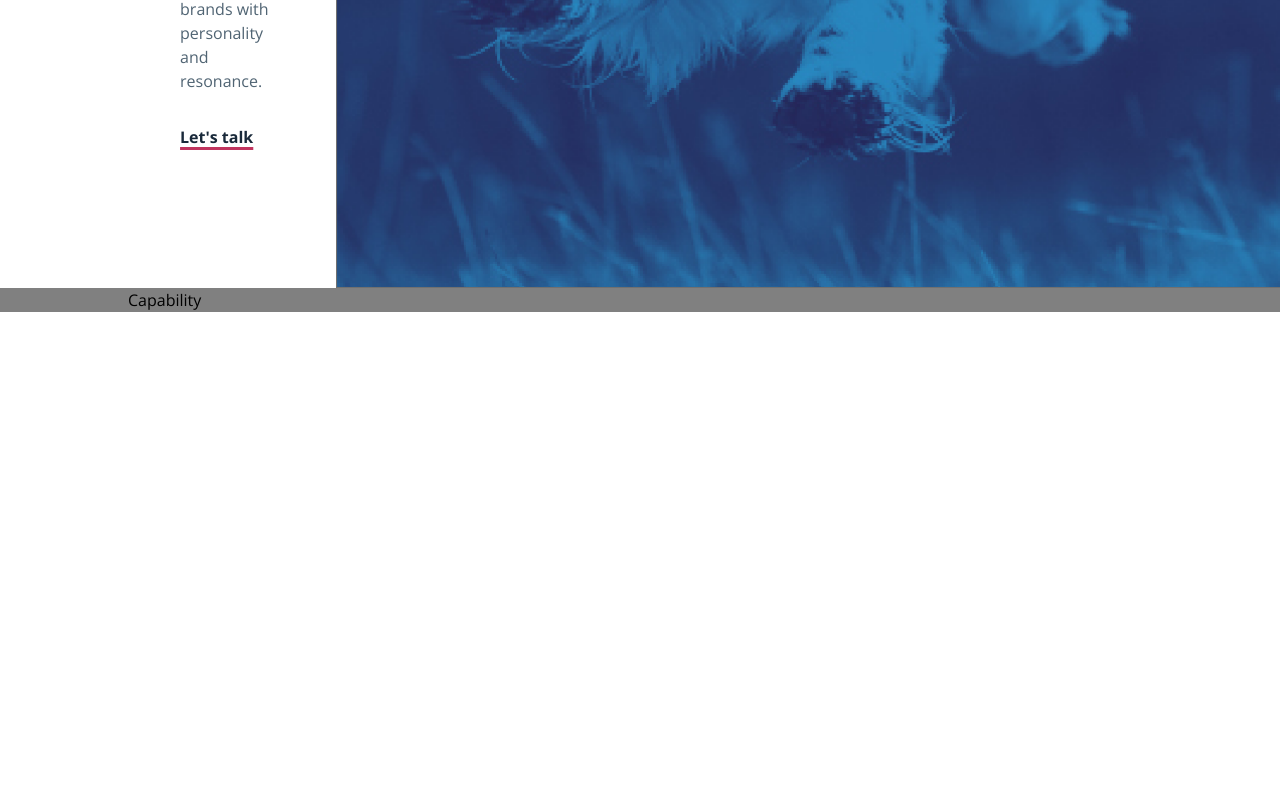
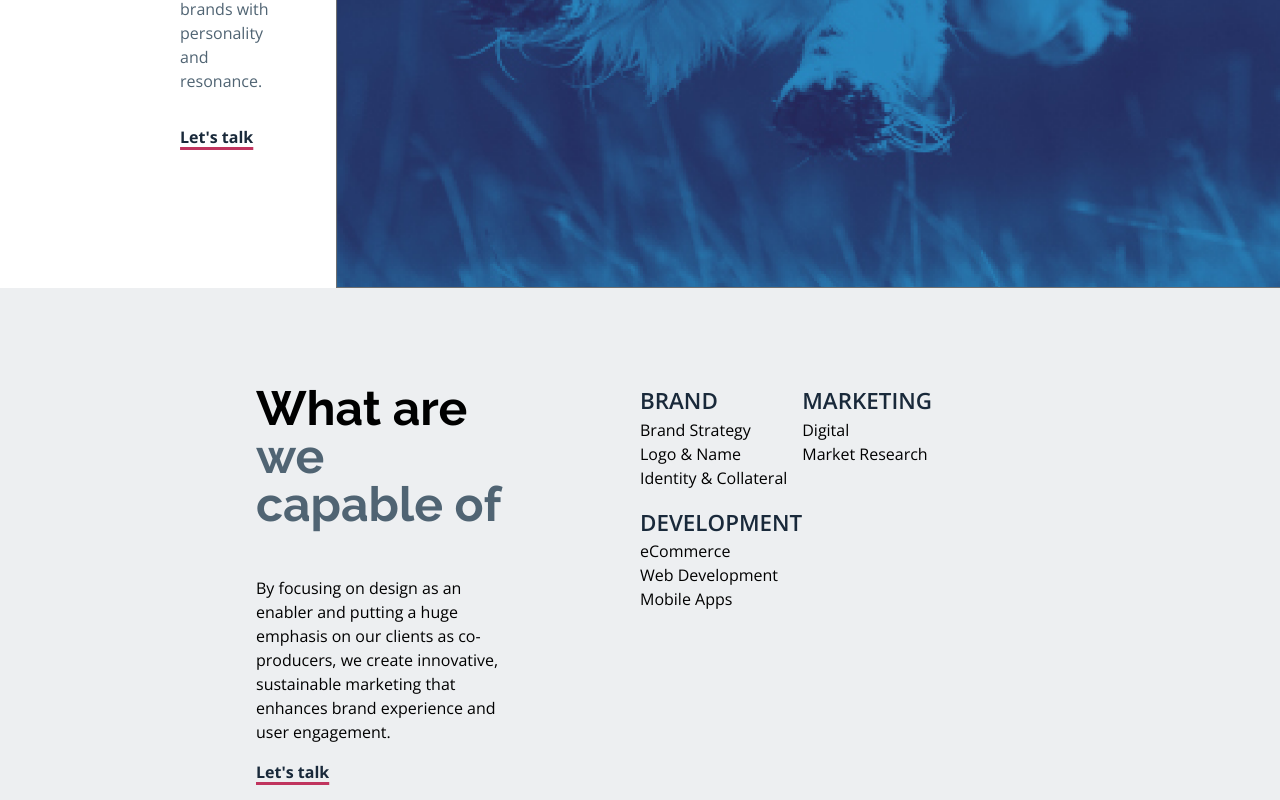
Before and after one commit to Floony7/design-site-project, a React (Vite) app: page / in a window 1280 px wide. Shown: the part 799-1599 px from the top of the page. Before the commit the page ends 1111 px from the top, so only its background shows below. Built offline with nearby package versions, Linux system fonts and the light colour scheme.

Commit message:
Styled capability section and created mock data for rendering capabilities

```diff
--- a/src/components/capability/capability.component.tsx
+++ b/src/components/capability/capability.component.tsx
@@ -1,9 +1,64 @@
+import { capabilityArray } from "../../data/mock";
+import { CtaLink, SectionHeader } from "../../styles/common";
 import { FullWidthSection, SectionContainer } from "../../styles/page-layout";
+import { CapabilityGrid, CapabilityStyles } from "./capability.styles";
 
 export const Capabilty = () => {
   return (
     <FullWidthSection bgColor="gray">
-      <SectionContainer>Capability</SectionContainer>
+      <SectionContainer>
+        <CapabilityStyles>
+          <div className="capability__section-left">
+            <article className="capability__section-content">
+              <SectionHeader>
+                What are <br />
+                <span className="gray">we capable of</span>
+              </SectionHeader>
+              <p className="lead">
+                By focusing on design as an enabler and putting a huge emphasis
+                on our clients as co-producers, we create innovative,
+                sustainable marketing that enhances brand experience and user
+                engagement.
+              </p>
+              <p>
+                <CtaLink href="#">Let's talk</CtaLink>
+              </p>
+            </article>
+          </div>
+          <div className="capability__section-right">
+            <CapabilityGrid>
+              <section>
+                <div className="capability__section-grid--list">
+                  <h4 className="capability-grid__header">Brand</h4>
+                  {capabilityArray
+                    .filter((c) => c.area === "brand")
+                    .map((c) => (
+                      <div>{c.skill}</div>
+                    ))}
+                </div>
+                <div className="capability__section-grid--list">
+                  <h4 className="capability-grid__header">Development</h4>
+                  {capabilityArray
+                    .filter((c) => c.area === "development")
+                    .map((c) => (
+                      <div>{c.skill}</div>
+                    ))}
+                </div>
+              </section>
+              <section>
+                <div>
+                  <h4 className="capability-grid__header">Marketing</h4>
+                  {capabilityArray
+                    .filter((c) => c.area === "marketing")
+                    .map((c) => (
+                      <div>{c.skill}</div>
+                    ))}
+                </div>
+              </section>
+            </CapabilityGrid>
+          </div>
+        </CapabilityStyles>
+      </SectionContainer>
     </FullWidthSection>
   );
 };
--- a/src/components/capability/capability.styles.tsx
+++ b/src/components/capability/capability.styles.tsx
@@ -1,7 +1,41 @@
 import styled from "styled-components";
 
-export const CapabilitySection = styled.div`
+export const CapabilityStyles = styled.div`
   width: 100%;
   display: grid;
   grid-template-columns: 1fr 1fr;
+  min-height: 400px;
+  padding-top: 3rem;
+
+  .capability__section-left {
+    background: inherit;
+    display: flex;
+    justify-content: center;
+    height: 100%;
+  }
+
+  .capability__section-content {
+    width: 50%;
+  }
 `;
+
+export const CapabilityGrid = styled.div`
+  display: grid;
+  grid-template-columns: 1fr 1fr;
+  width: 60%;
+  margin-top: 3rem;
+  margin-bottom: 3rem;
+
+  .capability__section-grid--list:not(:first-child) {
+    margin-top: 1rem;
+  }
+
+  .capability-grid__header {
+    font-size: 1.4rem;
+    text-transform: uppercase;
+    color: var(--clr-gray-700);
+    font-weight: 600;
+    margin-top: 0;
+    margin-bottom: 0;
+  }
+`;
--- /dev/null
+++ b/src/data/mock.ts
@@ -0,0 +1,13 @@
+
+export type Capability = {area: string, skill: string}
+
+export const capabilityArray: Capability[] = [
+    {area: "brand", skill: "Brand Strategy"},
+    {area: "brand", skill: "Logo & Name"},
+    {area: "brand", skill: "Identity & Collateral"},
+    {area: "development", skill: "eCommerce"},
+    {area: "development", skill: "Web Development"},
+    {area: "development", skill: "Mobile Apps"},
+    {area: "marketing", skill: "Digital"},
+    {area: "marketing", skill: "Market Research"},
+]
--- a/src/styles/page-layout.tsx
+++ b/src/styles/page-layout.tsx
@@ -6,7 +6,8 @@ type ColorProps = { bgColor?: BgColors };
 
 export const FullWidthSection = styled.section<ColorProps>`
   width: 100%;
-  background-color: ${(props) => props.bgColor ?? "white"};
+  background-color: ${(props) =>
+    props.bgColor == "gray" ? "var(--clr-gray-200)" : "white"};
 `;
 
 export const SectionContainer = styled.div`
```
